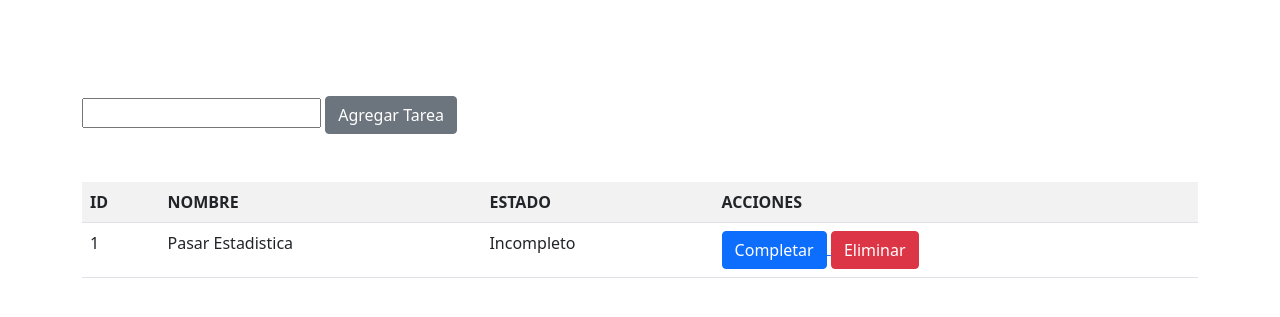
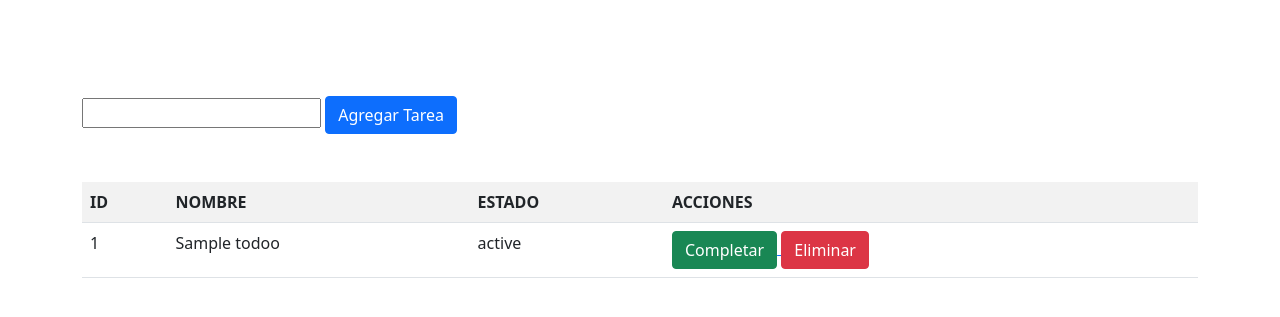
Before and after one commit to Jamilet-PillasaguaP21/todoo.app, a Flask app: page / in a window 1280 px wide. Shown: the top 317 px of the page. Run offline with Flask 3, Linux system fonts and the light colour scheme; tables that the repository leaves empty hold one stand-in row (values such as "Sample post").

Commit message:
Add files via upload

```diff
--- a/main.py
+++ b/main.py
@@ -1,5 +1,5 @@
 #LIBRERIA DE FLASK
-from flask import Flask, render_template, request
+from flask import Flask, render_template, request, url_for, redirect
 #LIBRERIAS INDISPENSABLE PARA LA CREACION DE LA BASE DE DATOS
 from flask_sqlalchemy import SQLAlchemy
 from sqlalchemy.orm import DeclarativeBase
@@ -36,23 +36,27 @@ def home():
             obj = Todoo(name=name)
             db.session.add(obj)
             db.session.commit()
-            return f'Agregado {name}'
-        Lista_tareas = Todoo.query.all()
-    return render_template('select.html')
+    py_lista_tareas = Todoo.query.all()
+    return render_template('select.html', lista_tareas = py_lista_tareas)
 
-
-
-@app.route("/insert/<id>")
-def insert(id):
-    return f'Hola esto es una prueba de insertar el id {id}'
+@app.route("/insert")
+def insert():
+    return 'Hola esto es una prueba de insertar'
 
 @app.route("/update/<id>")
 def update(id):
-    return f'Hola esto es una prueba de actualizar el id {id}'
+    obj = Todoo.query.filter_by(id=id).first()
+    obj.state = "Completo"
+    db.session.commit()
+    return redirect(url_for('home'))
 
 @app.route("/delete/<id>")
 def delete(id):
-    return f'Hola esto es una prueba de eliminar el id {id}'
+    obj = Todoo.query.filter_by(id=id).first()
+    db.session.delete(obj)
+    db.session.commit()
+    return redirect(url_for('home'))
+
 
 if __name__ == "__main__":
     app.run()
--- a/templates/select.html
+++ b/templates/select.html
@@ -14,8 +14,8 @@
     <br>
     <div class = "container">
         <form method="post">
-            <input type="text">
-            <button type="button" class="btn btn-secondary">Agregar Tarea</button>
+            <input type="text" name="name">
+            <button type="button" class="btn btn-primary">Agregar Tarea</button>
         </form>
     </div>
     <br>
@@ -28,19 +28,21 @@
           <th>ESTADO</th>
           <th>ACCIONES</th>
         </tr>
+        {% for todoo in lista_tareas %}
         <tr>
-          <td>1</td>
-          <td>Pasar Estadistica</td>
-          <td>Incompleto</td>
+          <td>{{todoo.id}}</td>
+          <td>{{todoo.name}}</td>
+          <td>{{todoo.state}}</td>
           <td>
-            <a href="{{ url_for('update',id = 1 ) }}">
-                <button type="button" class="btn btn-primary">Completar</button>
+            <a href="{{ url_for('update', id = todoo.id ) }}">
+                <button type="button" class="btn btn-success">Completar</button>
             </a>
-            <a href="{{ url_for('delete',id = 1) }}">
+            <a href="{{ url_for('delete', id = todoo.id) }}">
                 <button type="button" class="btn btn-danger">Eliminar</button>
             </a>
           </td>
         </tr>
+        {% endfor %}
     </table>
     </div>
 </body>
```
